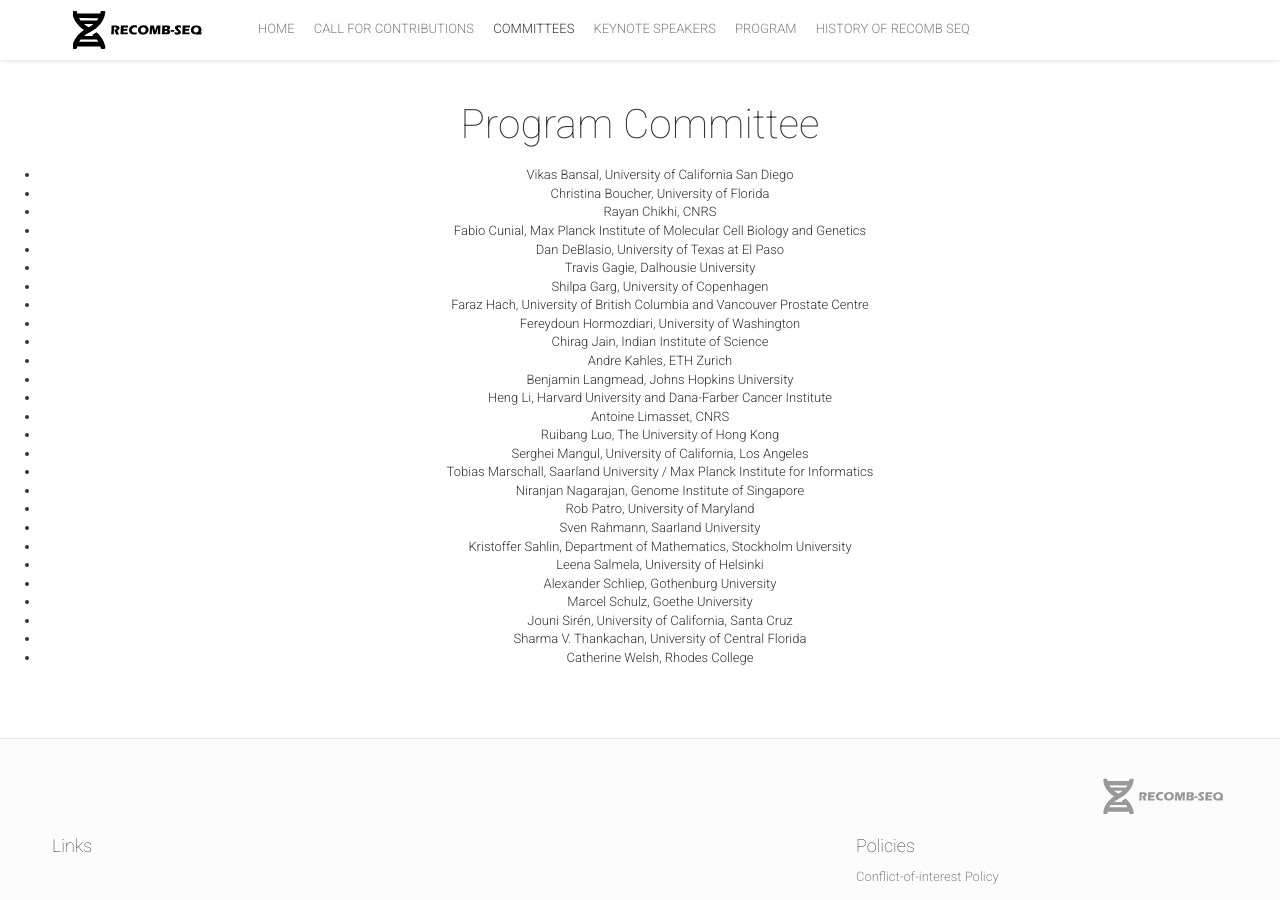
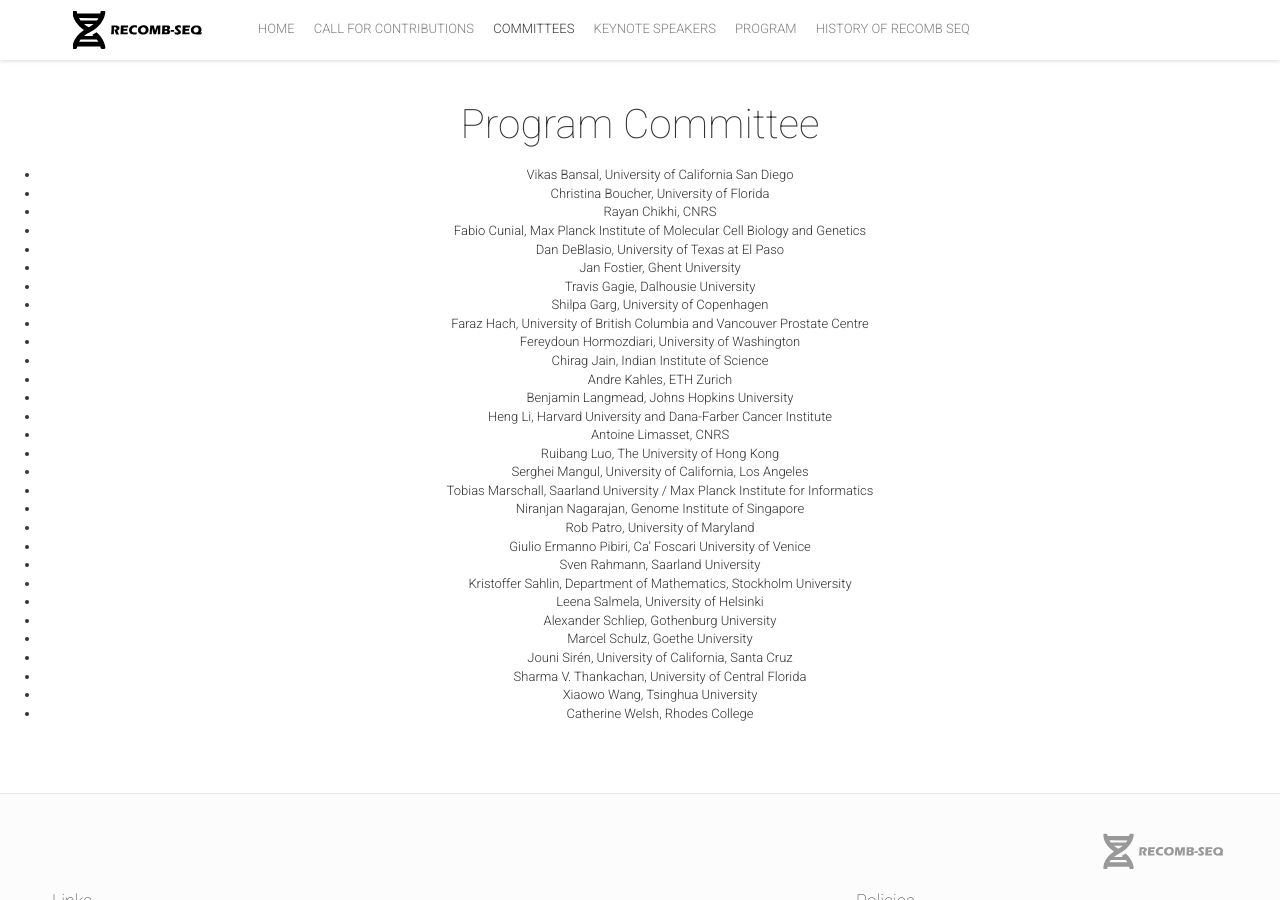
Before and after one commit to recomb-seq/recomb-seq.github.io, a Jekyll site: the page built from team.html, in a window 1280 px wide and 900 px high, scrolled down 1599 px. Built offline with Jekyll 4.4.1, drawn with Linux system fonts in a browser that asks for light colours; nearby versions of some CDN libraries; comment, search, counter and statistics services are not loaded.

Commit message:
Update pc.yml

```diff
--- a/_data/pc.yml
+++ b/_data/pc.yml
@@ -25,111 +25,126 @@
   company: "University of Texas at El Paso"
 -
   id: pc6
+  name: "Jan"
+  surname: "Fostier"
+  company: "Ghent University"
+-
+  id: pc7
   name: "Travis"
   surname: "Gagie"
   company: "Dalhousie University"
 -
-  id: pc7
+  id: pc8
   name: "Shilpa"
   surname: "Garg"
   company: "University of Copenhagen"
 -
-  id: pc8
+  id: pc9
   name: "Faraz"
   surname: "Hach"
   company: "University of British Columbia and Vancouver Prostate Centre"
 -
-  id: pc9
+  id: pc10
   name: "Fereydoun"
   surname: "Hormozdiari"
   company: "University of Washington"
 -
-  id: pc10
+  id: pc11
   name: "Chirag"
   surname: "Jain"
   company: "Indian Institute of Science"
 -
-  id: pc11
+  id: pc12
   name: "Andre"
   surname: "Kahles"
   company: "ETH Zurich"
 -
-  id: pc12
+  id: pc13
   name: "Benjamin"
   surname: "Langmead"
   company: "Johns Hopkins University"
 -
-  id: pc13
+  id: pc14
   name: "Heng"
   surname: "Li"
   company: "Harvard University and Dana-Farber Cancer Institute"
 -
-  id: pc14
+  id: pc15
   name: "Antoine"
   surname: "Limasset"
   company: "CNRS"
 -
-  id: pc15
+  id: pc16
   name: "Ruibang"
   surname: "Luo"
   company: "The University of Hong Kong"
 -
-  id: pc16
+  id: pc17
   name: "Serghei"
   surname: "Mangul"
   company: "University of California, Los Angeles"
 -
-  id: pc17
+  id: pc18
   name: "Tobias"
   surname: "Marschall"
   company: "Saarland University / Max Planck Institute for Informatics"
 -
-  id: pc18
+  id: pc19
   name: "Niranjan"
   surname: "Nagarajan"
   company: "Genome Institute of Singapore"
 -
-  id: pc19
+  id: pc20
   name: "Rob"
   surname: "Patro"
   company: "University of Maryland"
 -
-  id: pc20
+  id: pc21
+  name: "Giulio Ermanno"
+  surname: "Pibiri"
+  company: "Ca’ Foscari University of Venice"
+-
+  id: pc22
   name: "Sven"
   surname: "Rahmann"
   company: "Saarland University"
 -
-  id: pc21
+  id: pc23
   name: "Kristoffer"
   surname: "Sahlin"
   company: "Department of Mathematics, Stockholm University"
 -
-  id: pc22
+  id: pc24
   name: "Leena"
   surname: "Salmela"
   company: "University of Helsinki"
 -
-  id: pc23
+  id: pc25
   name: "Alexander"
   surname: "Schliep"
   company: "Gothenburg University"
 -
-  id: pc24
+  id: pc26
   name: "Marcel"
   surname: "Schulz"
   company: "Goethe University"
 -
-  id: pc25
+  id: pc27
   name: "Jouni"
   surname: "Sirén"
   company: "University of California, Santa Cruz"
 -
-  id: pc26
+  id: pc28
   name: "Sharma V."
   surname: "Thankachan"
   company: "University of Central Florida"
 -
-  id: pc27
+  id: pc29
+  name: "Xiaowo"
+  surname: "Wang"
+  company: "Tsinghua University"
+-
+  id: pc30
   name: "Catherine"
   surname: "Welsh"
   company: "Rhodes College"
```
